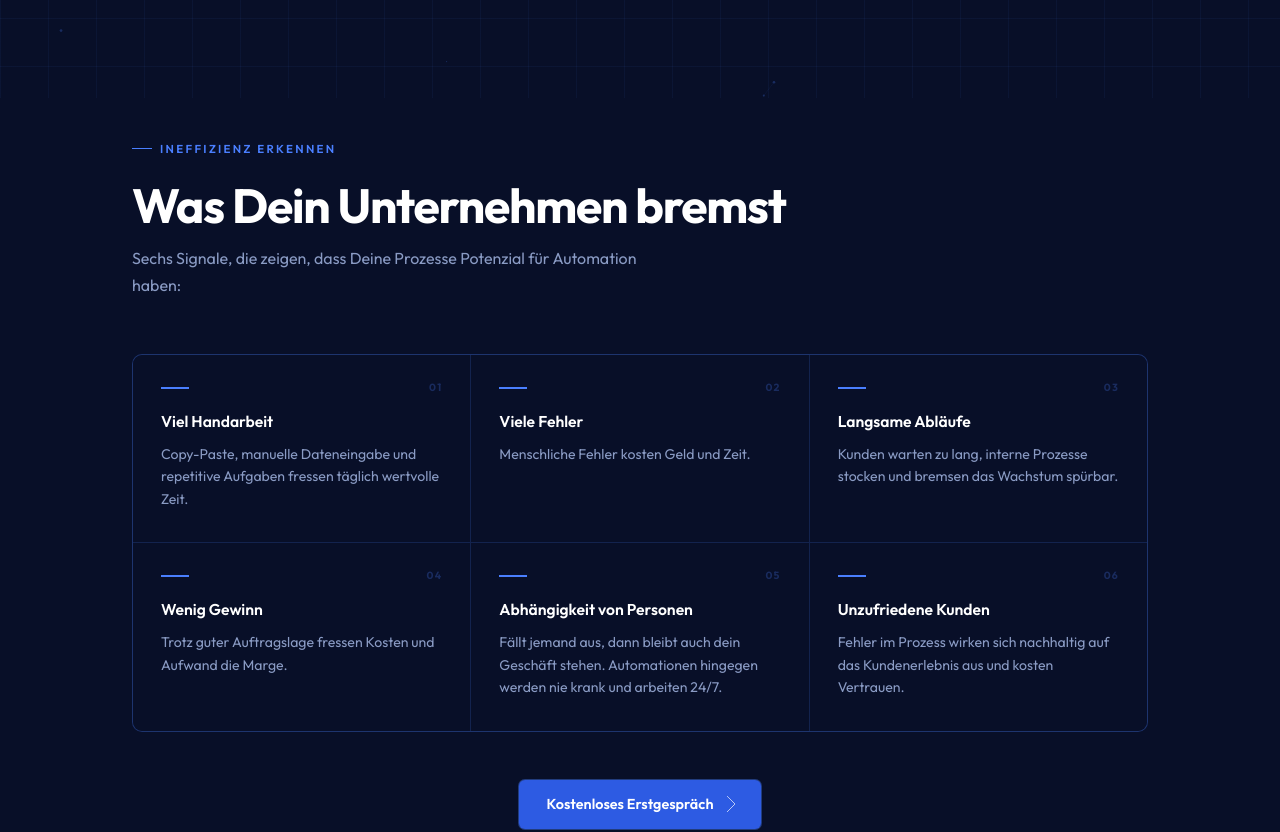
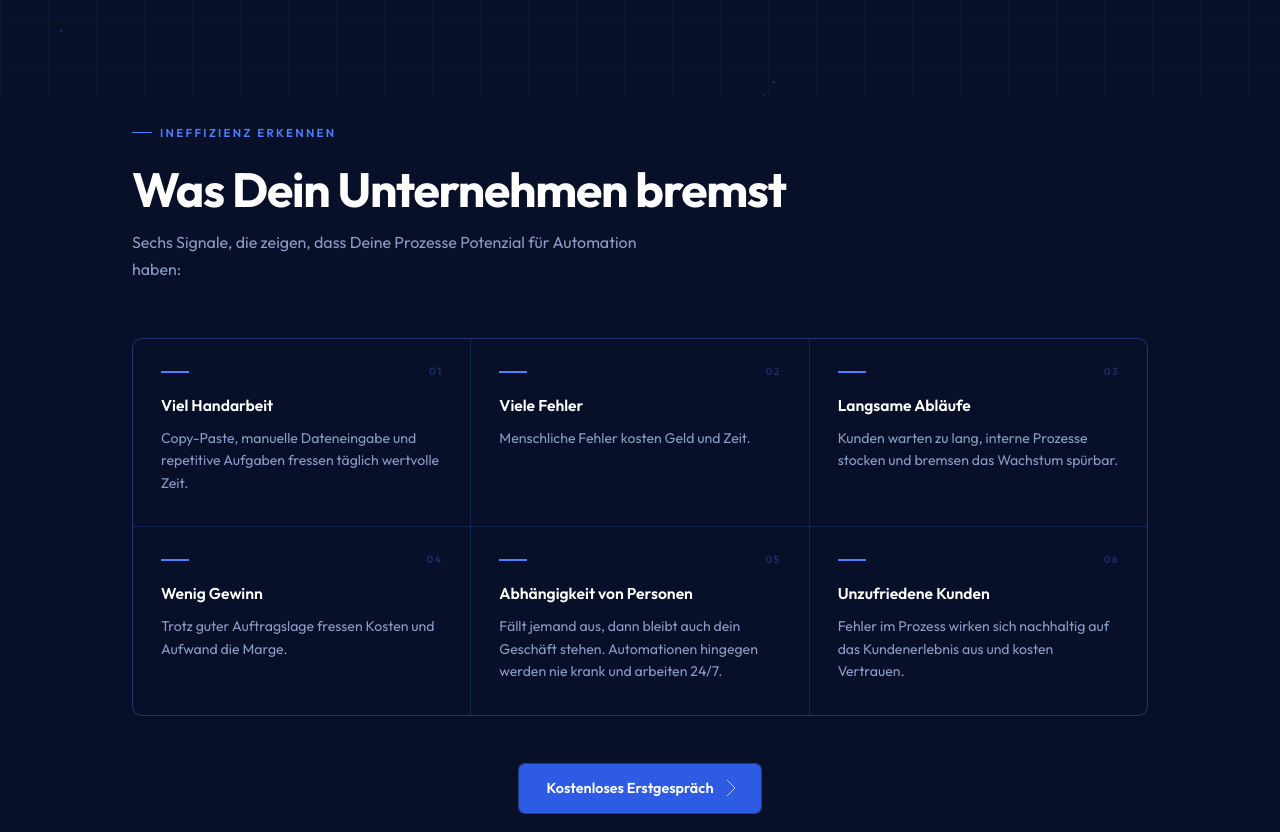
Before and after one commit to Webyro/Rivio, a plain HTML site: page index.html in a window 1280 px wide. Shown: the part 702-1534 px from the top of the page. Drawn offline with Linux system fonts and the light colour scheme.

Commit message:
Adjust padding for pain points section
Reduced top padding for the pain section in index.html.

```diff
--- a/index.html
+++ b/index.html
@@ -551,7 +551,7 @@
 
 
 <!-- ════ PAIN POINTS ════ -->
-<section id="pain" class="section" style="padding-top: 2rem;">
+<section id="pain" class="section" style="padding-top: 1rem;">
   <div class="wrap">
     <div class="eyebrow">Ineffizienz erkennen</div>
     <h2>Was Dein Unternehmen bremst</h2>
```
